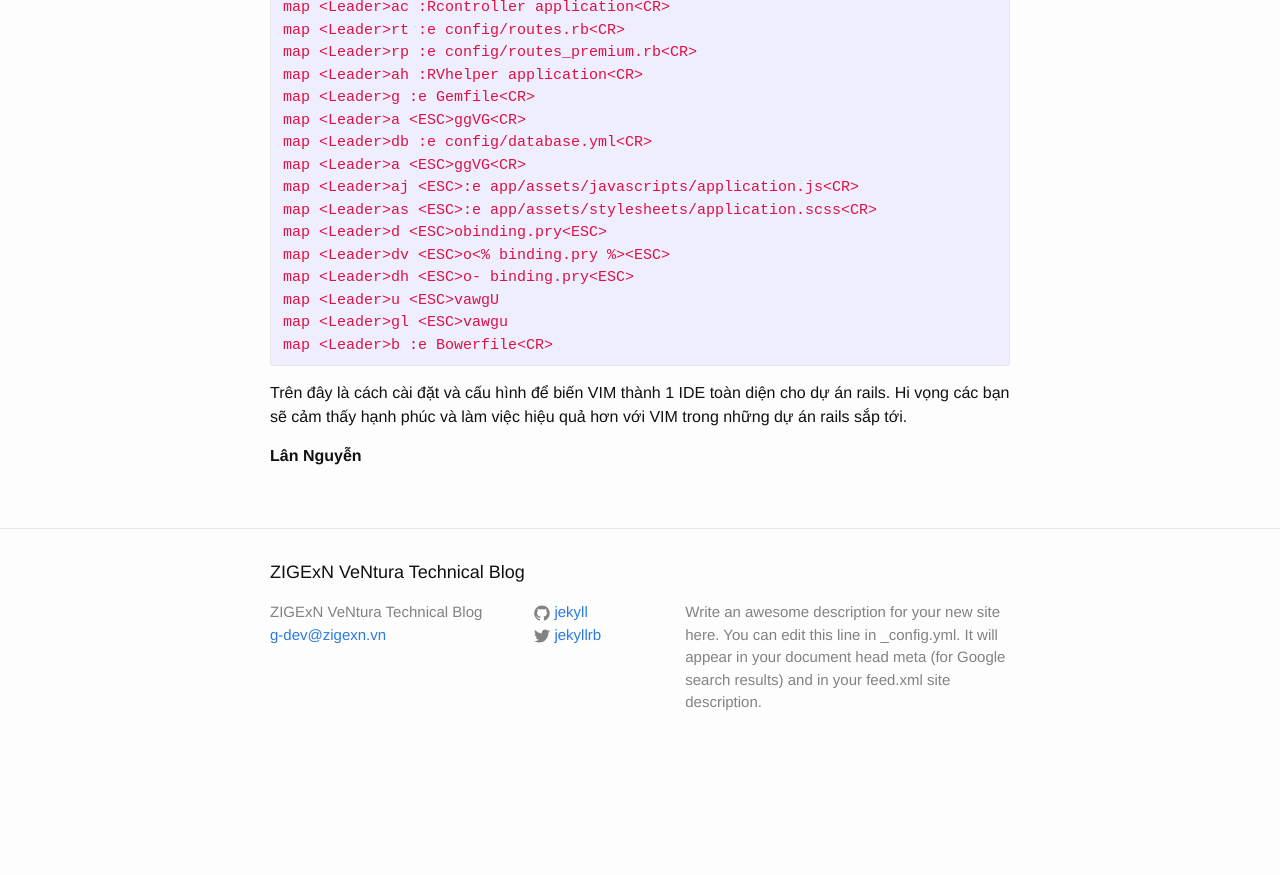
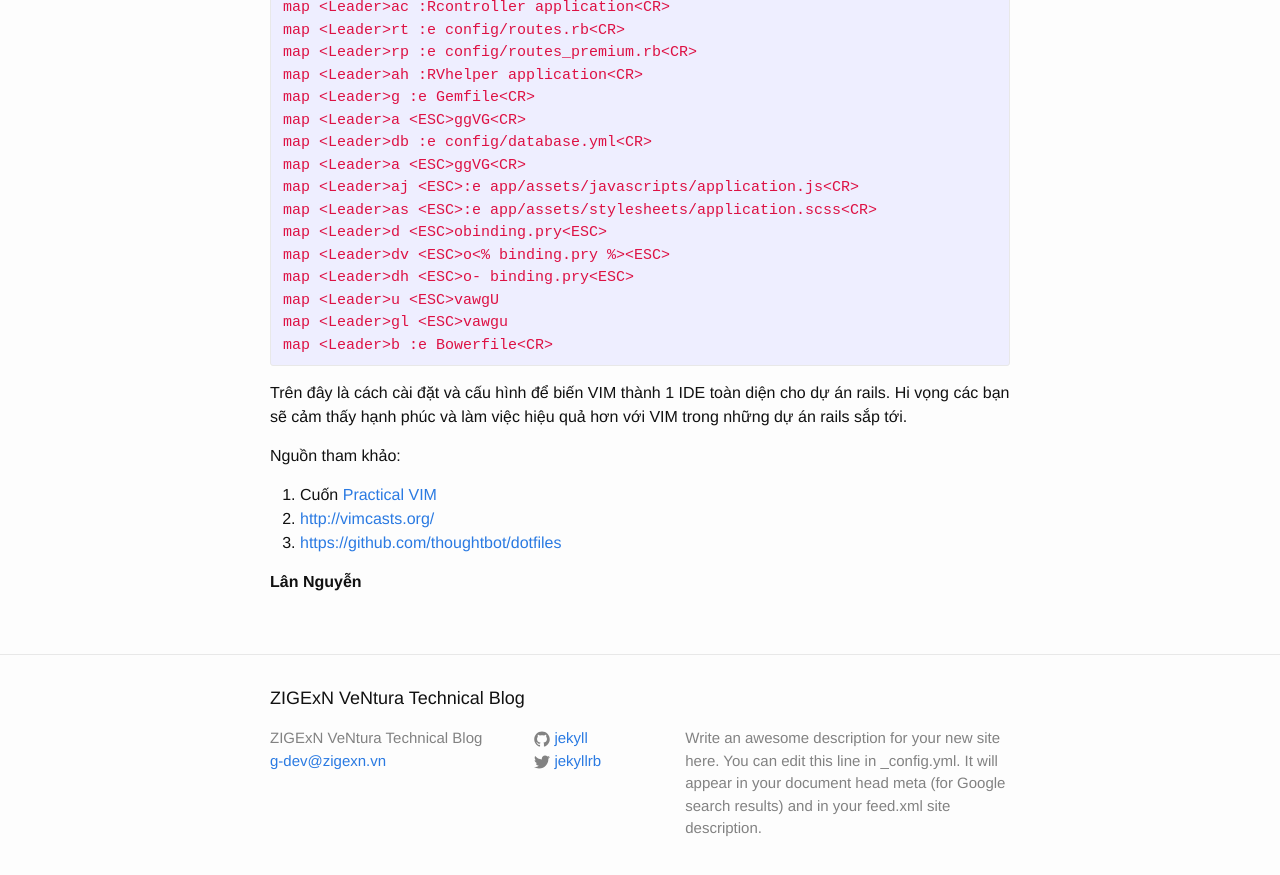
Before and after one commit to ZIGExN-VeNtura/ZIGExN-VeNtura.github.io, a Jekyll site: the page built from _posts/2015-08-12-vim-awesome-editor-for-rails.markdown, in a window 1280 px wide and 900 px high, scrolled down 5683 px. Shown: the top 875 px of the window. Built offline with Jekyll 4.4.1, drawn with Linux system fonts in a browser that asks for light colours; before the commit the page ends 6457 px from its top, so only the background shows below that.

Commit message:
Add references

```diff
--- a/_posts/2015-08-12-vim-awesome-editor-for-rails.markdown
+++ b/_posts/2015-08-12-vim-awesome-editor-for-rails.markdown
@@ -207,5 +207,11 @@ map <Leader>b :e Bowerfile<CR>
 
 Trên đây là cách cài đặt và cấu hình để biến VIM thành 1 IDE toàn diện cho dự án rails. Hi vọng các bạn sẽ cảm thấy hạnh phúc và làm việc hiệu quả hơn với VIM trong những dự án rails sắp tới.
 
+Nguồn tham khảo:
+
+1. Cuốn [Practical VIM](http://www.cs.csubak.edu/~jhernandez/files/PracticalVim.pdf)
+2. [http://vimcasts.org/](http://vimcasts.org/)
+3. [https://github.com/thoughtbot/dotfiles](https://github.com/thoughtbot/dotfiles)
+
 
 **Lân Nguyễn**
```
